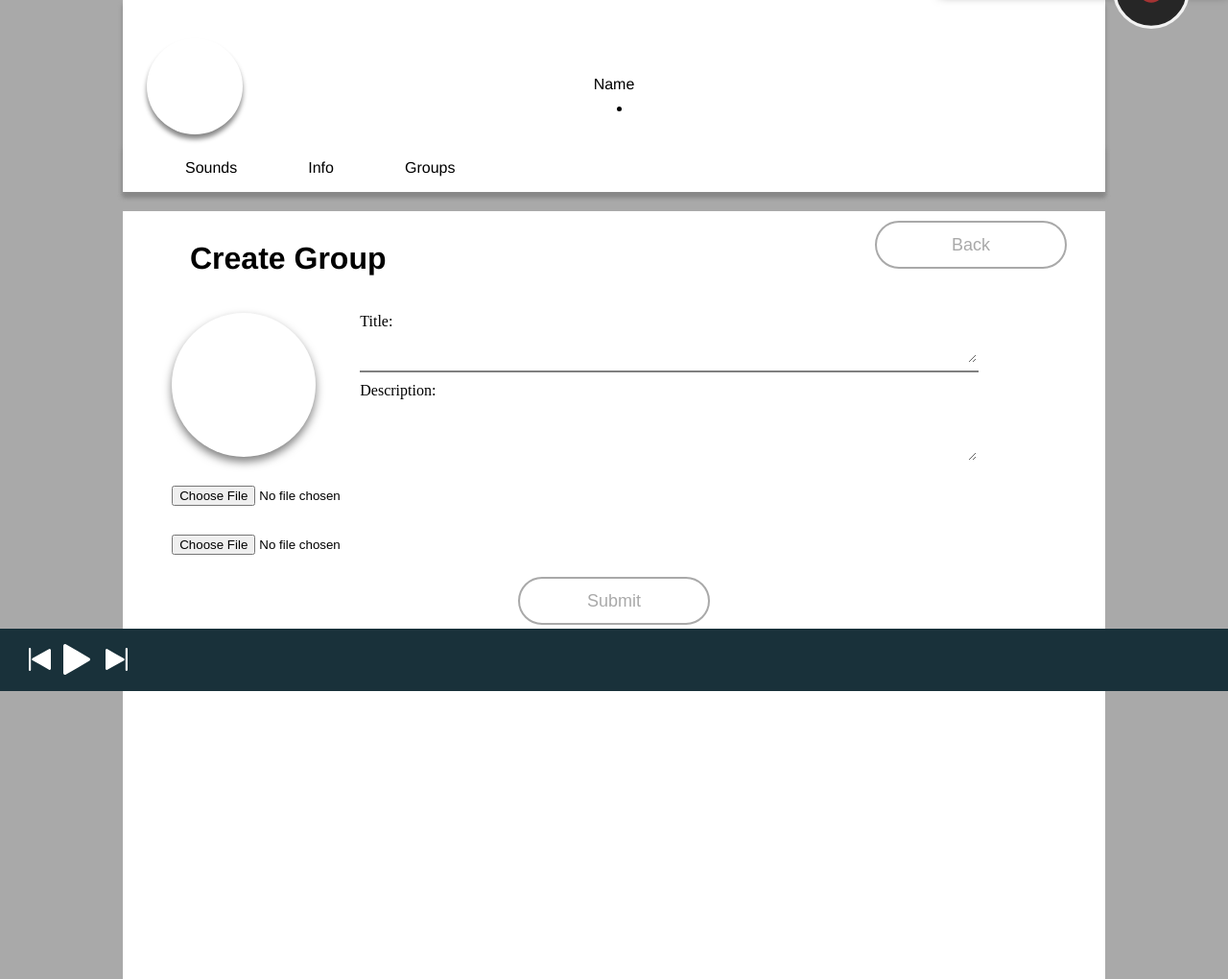
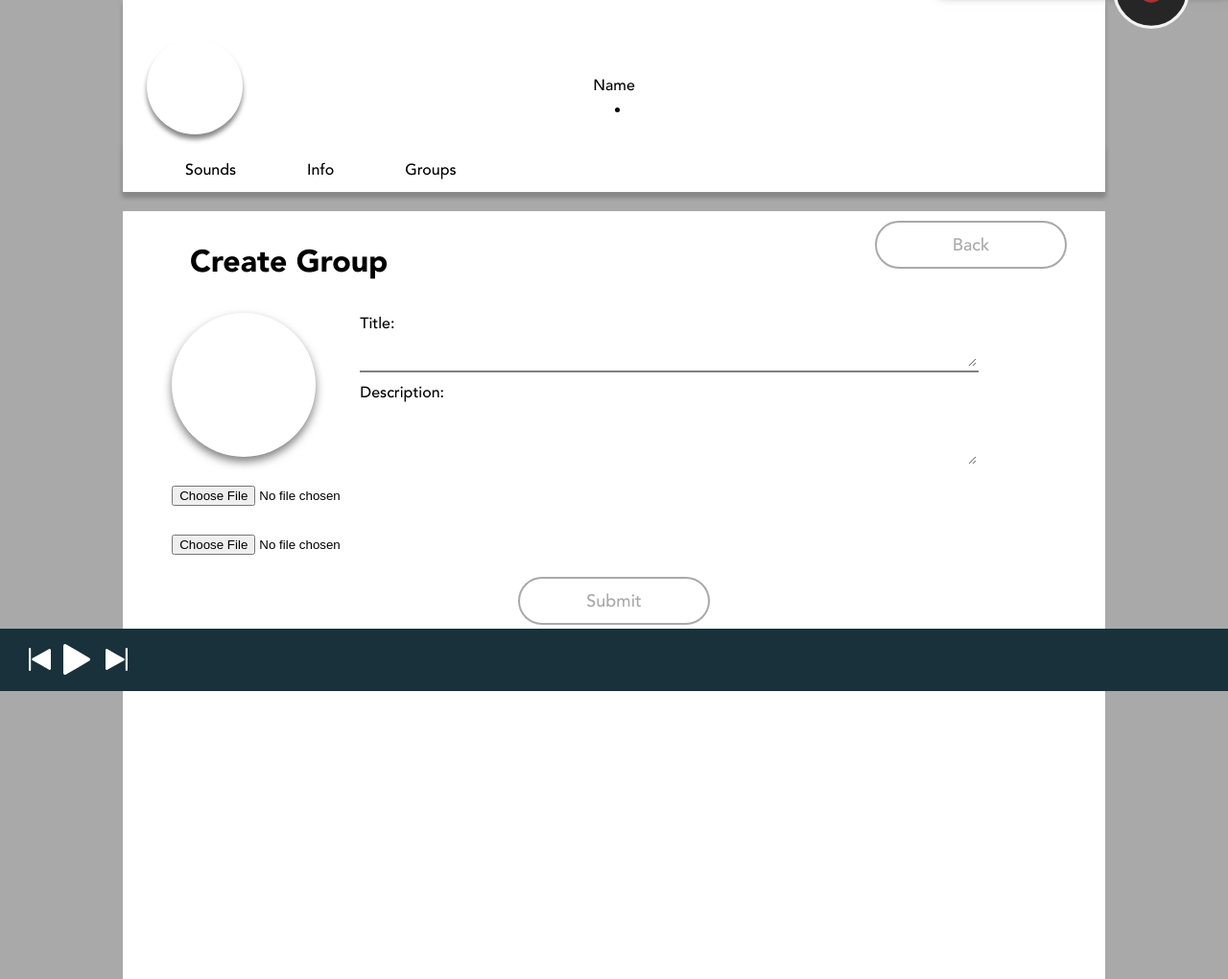
Before and after one commit to MonikaSzucs/raw, a PHP site: page /MobileGroupsTabCreate.php in a window 1280 px wide. Shown: the part 80-1100 px from the top of the page at 96% size. Run offline with PHP 8.4, Linux system fonts and the light colour scheme; some libraries are stand-ins or nearby versions.

Commit message:
+more fonts to css files
also changed "Edm" to "EDM"

```diff
--- a/raw/LargerScreens1024.css
+++ b/raw/LargerScreens1024.css
@@ -75,7 +75,7 @@ hambuger menu
 
 
     .genre-tags {
-        font-family: helvetica;
+        font-family: Avenir-Medium;
         font-size: 14px;
         margin: 0 auto;
         bottom: 0;
@@ -198,7 +198,7 @@ hambuger menu
         font-family: helvetica;
         font-size: 30px;
         left: 0;
-
+        font-family: Avenir-Medium;
         padding: 10px;
     }
 
@@ -332,11 +332,11 @@ hambuger menu
         z-index: 9997;
     }
     #name {
-        font-family: Helvetica;
+        font-family: Avenir-Medium;
         margin-top: 50px;
     }
     #view-profile {
-        font-family: Helvetica;
+        font-family: Avenir-Medium;
         margin-top: -100px;
     }
     #m-view-profile-div {
@@ -358,7 +358,7 @@ hambuger menu
         top: 30px;
     }
     #m-genresh {
-        font-family: Helvetica;
+        font-family: Avenir-Black;
         text-align: center;
     }
     #m-message-button {
@@ -416,7 +416,7 @@ hambuger menu
         left: 20px;
     }
     .m-center-text {
-        font-family: Helvetica;
+        font-family: Avenir-Medium;
         position: relative;
         text-align: center;
         line-height: 75px;
@@ -441,6 +441,7 @@ hambuger menu
         display: inline-block;
         margin-left: 25px;
         margin-right: 45px;
+        font-family: Avenir-Medium;
     }
     #m-list-buttons li:hover {
         cursor: pointer;
@@ -798,7 +799,7 @@ hambuger menu
 		left: 70px;
 		top: 10px;
 		position: relative;
-        font-family: helvetica;
+        font-family: Avenir-Black;
 
 	}
 
@@ -812,8 +813,9 @@ hambuger menu
 		position: absolute;
 		top: 10px;
 		right: 40px;
-        font-size: 18px;
-        color: darkgray
+    font-family: Avenir-Medium;
+    font-size: 18px;
+    color: darkgray
 	}
 
 	.ProfileIconGroups{
@@ -830,7 +832,7 @@ hambuger menu
 		float: left;
 		width: 70%;
 		height: 150px;
-
+    font-family: Avenir-Medium;
 	}
 	.TopSpace-ProfileGroupSub{
 		height: 25px;
@@ -860,13 +862,13 @@ hambuger menu
 	.GroupsInformation-Description{
 		background-color: white;
 		height: 75px;
-
 	}
 
 	.GroupsInformation-Title textarea{
 		width: 99%;
 		height: 30px;
-        border: none;
+    border: none;
+    font-family: Avenir-Medium;
 
 	}
 
@@ -880,6 +882,7 @@ hambuger menu
 		left: 0;
 		right: 0;
 		margin: 0 auto;
+    font-family: Avenir-Medium;
         font-size: 18px;
         color: darkgray;
 	}
--- a/raw/MediumScreen769And1023.css
+++ b/raw/MediumScreen769And1023.css
@@ -198,7 +198,7 @@ hambuger menu
         margin: 0 auto;
         width: 100%;
         margin-top: 80px;
-        font-family: helvetica;
+        font-family: Avenir-Medium;
         font-size: 30px;
         left: 0;
 
@@ -220,6 +220,8 @@ hambuger menu
         font-size: 12px;
         display: inline-block;
         margin-left: 20px;
+        font-family: Avenir-Medium;
+        font-size: large;
     }
     nav li:hover {
         cursor: pointer;
@@ -341,11 +343,11 @@ hambuger menu
 
     #name {
         position: relative;
-        font-family: Helvetica;
+        font-family: Avenir-Medium;
         margin-top: 50px;
     }
     #view-profile {
-        font-family: Helvetica;
+        font-family: Avenir-medium;
         margin-top: -100px;
     }
     #m-view-profile-div {
@@ -428,7 +430,7 @@ hambuger menu
         left: 20px;
     }
     .m-center-text {
-        font-family: Helvetica;
+        font-family: Avenir-Medium;
         position: relative;
         text-align: center;
         line-height: 75px;
@@ -453,6 +455,8 @@ hambuger menu
         display: inline-block;
         margin-left: 25px;
         margin-right: 45px;
+        font-family: Avenir-Medium;
+
     }
     #m-list-buttons li:hover {
         cursor: pointer;
@@ -828,8 +832,9 @@ hambuger menu
 		position: absolute;
 		top: 10px;
 		right: 40px;
-        font-size: 18px;
-        color: darkgray
+    font-family: Avenir-Medium;
+    font-size: 18px;
+    color: darkgray
 	}
 
 	.ProfileIconGroups{
@@ -846,6 +851,8 @@ hambuger menu
 		float: left;
 		width: 70%;
 		height: 150px;
+    font-family: Avenir-Medium;
+
 
 	}
 	.TopSpace-ProfileGroupSub{
--- a/raw/MobileIGenresTemplate.php
+++ b/raw/MobileIGenresTemplate.php
@@ -112,7 +112,7 @@
 
         <div class="row5">
             <div id="m-edm" class="mood-divs">
-                <p class="genre-tags">Edm
+                <p class="genre-tags">EDM
                 </p>
             </div>
             <div id="m-classical" class="mood-divs">
--- a/raw/SmallScreen768version2.css
+++ b/raw/SmallScreen768version2.css
@@ -451,7 +451,7 @@
         left: 20px;
     }
     .m-center-text {
-        font-family: Helvetica;
+        font-family: Avenir-Medium;
         position: relative;
         text-align: center;
         line-height: 75px;
--- a/raw/SmallScreen768version2device.css
+++ b/raw/SmallScreen768version2device.css
@@ -1,3 +1,20 @@
+/*FONTS ---------------------------------------------------------------------------------*/
+
+@font-face {
+  font-family: "Avenir-Medium";
+  src: url(./Font/Avenir/avenir/Avenir-Medium.ttf);
+}
+
+@font-face {
+  font-family: "Avenir-Black";
+  src: url(./Font/Avenir/avenir/Avenir-Black.ttf);
+}
+
+@font-face {
+  font-family: "Avenir-Light";
+  src: url(./Font/Avenir/avenir/Avenir-Light.ttf);
+}
+
 @media (max-device-width: 700px) {
     .mobileScreen {
         display: block;
@@ -408,6 +425,7 @@
     }
     .m-center-text {
         position: relative;
+        font-family: Avenir-Medium;
         text-align: center;
         line-height: 75px;
     }
```
